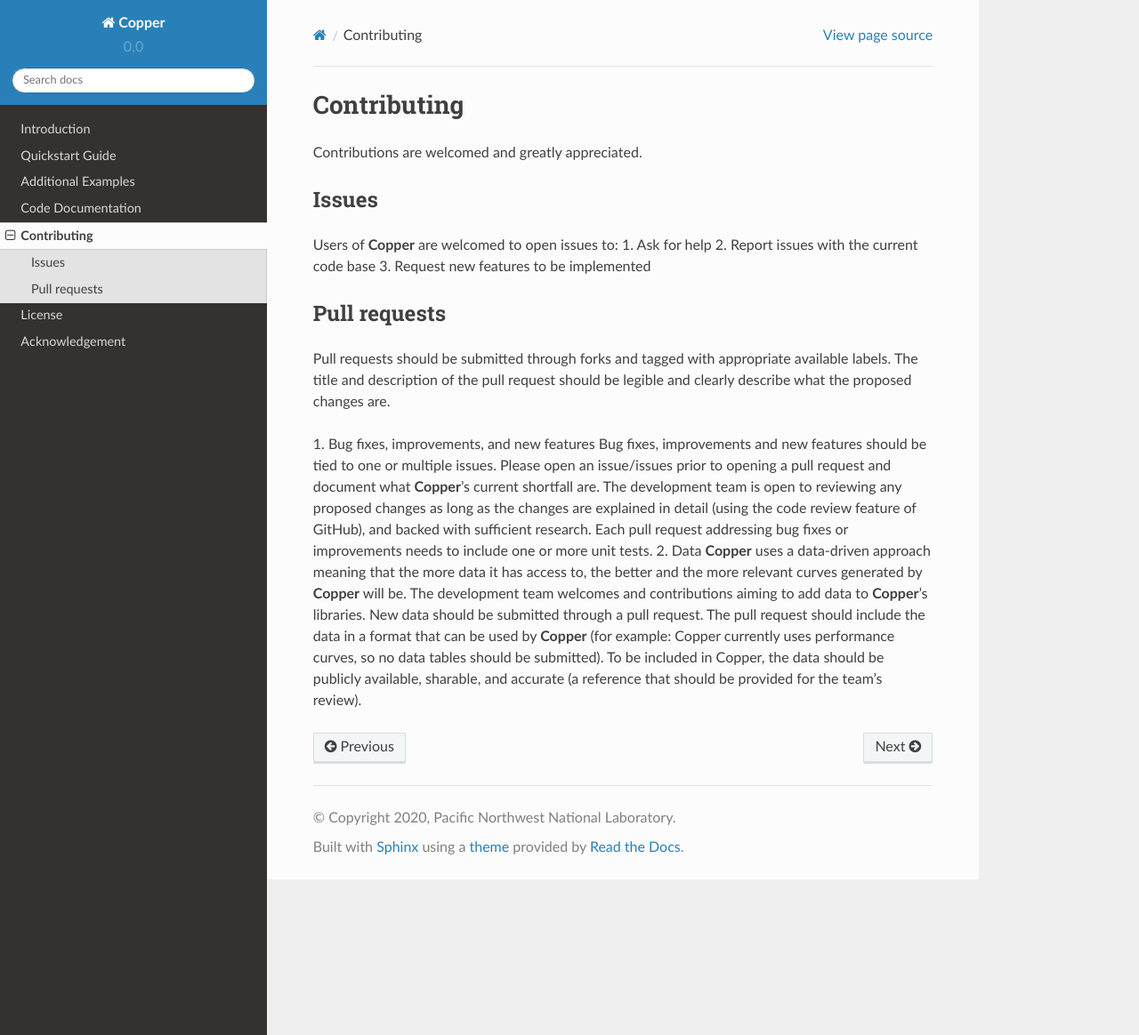
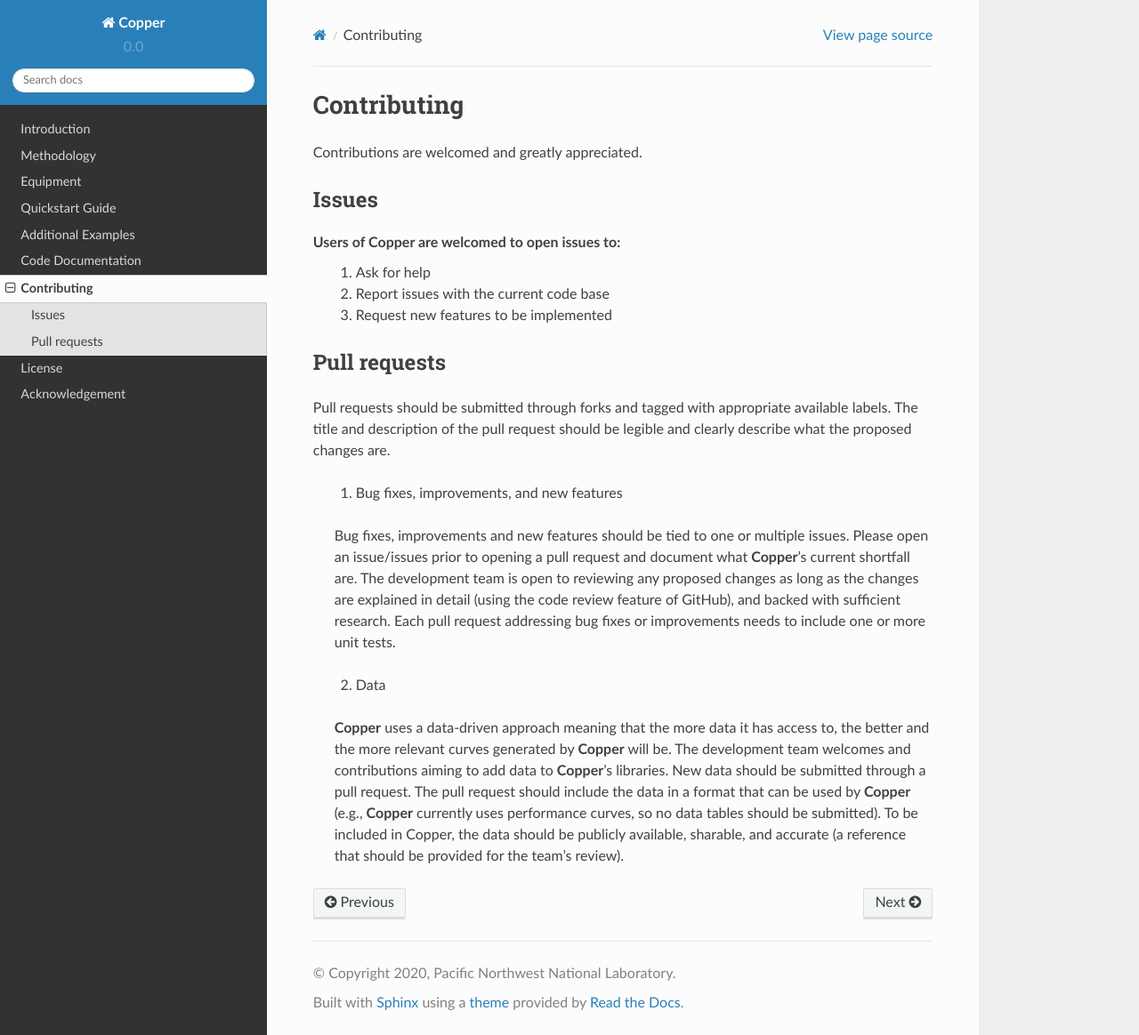
Before and after one commit to pnnl/copper, a Sphinx documentation site: the page built from docs/source/Contributing.rst, in a window 1280 px wide and 1164 px high. Shown: the whole window at 89% size. Built offline with Sphinx 7.4.7 and the Read the Docs theme 2.0.0, drawn with Linux system fonts in a browser that asks for light colours.

```diff
--- a/docs/source/Acknowledgement.rst
+++ b/docs/source/Acknowledgement.rst
@@ -1,3 +1,3 @@
 Acknowledgement
 ================
-**Copper** was developed at the Pacific Northwest National Laboratory, and was partially funded under a contract with the U.S. Department of Energy (DOE). It is actively deing developed as an open-source project.
+**Copper** was developed at the Pacific Northwest National Laboratory, and was partially funded under contract with the U.S. Department of Energy (DOE). It is actively deing developed as an open-source project.
--- a/docs/source/Contributing.rst
+++ b/docs/source/Contributing.rst
@@ -1,19 +1,22 @@
 Contributing
-=============
+==============
 Contributions are welcomed and greatly appreciated.
 
 Issues
 -------
 Users of **Copper** are welcomed to open issues to:
-1. Ask for help
-2. Report issues with the current code base
-3. Request new features to be implemented
+  1. Ask for help
+  2. Report issues with the current code base
+  3. Request new features to be implemented
 
 Pull requests
 --------------
 Pull requests should be submitted through forks and tagged with appropriate available labels. The title and description of the pull request should be legible and clearly describe what the proposed changes are.
 
-1. Bug fixes, improvements, and new features
-Bug fixes, improvements and new features should be tied to one or multiple issues. Please open an issue/issues prior to opening a pull request and document what **Copper**'s current shortfall are. The development team is open to reviewing any proposed changes as long as the changes are explained in detail (using the code review feature of GitHub), and backed with sufficient research. Each pull request addressing bug fixes or improvements needs to include one or more unit tests.
-2. Data
-**Copper** uses a data-driven approach meaning that the more data it has access to, the better and the more relevant curves generated by **Copper** will be. The development team welcomes and contributions aiming to add data to **Copper**'s libraries. New data should be submitted through a pull request. The pull request should include the data in a format that can be used by **Copper** (for example: Copper currently uses performance curves, so no data tables should be submitted). To be included in Copper, the data should be publicly available, sharable, and accurate (a reference that should be provided for the team's review).
+  1. Bug fixes, improvements, and new features
+
+  Bug fixes, improvements and new features should be tied to one or multiple issues. Please open an issue/issues prior to opening a pull request and document what **Copper**'s current shortfall are. The development team is open to reviewing any proposed changes as long as the changes are explained in detail (using the code review feature of GitHub), and backed with sufficient research. Each pull request addressing bug fixes or improvements needs to include one or more unit tests.
+
+  2. Data
+
+  **Copper** uses a data-driven approach meaning that the more data it has access to, the better and the more relevant curves generated by **Copper** will be. The development team welcomes and contributions aiming to add data to **Copper**'s libraries. New data should be submitted through a pull request. The pull request should include the data in a format that can be used by **Copper** (e.g., **Copper** currently uses performance curves, so no data tables should be submitted). To be included in Copper, the data should be publicly available, sharable, and accurate (a reference that should be provided for the team's review).
--- a/docs/source/Introduction.rst
+++ b/docs/source/Introduction.rst
@@ -4,7 +4,7 @@ Results from building energy simulations largely depend on how HVAC equipment ar
 
 What can **Copper** do?
 ------------------------
-* Generate sets of curves
+* Generate curves
 * Plot curves
 * Export curves
 
--- a/docs/source/index.rst
+++ b/docs/source/index.rst
@@ -10,9 +10,11 @@ Copper generates performance curves that can be used in most common building ene
 You might be interested in **Copper** if you are an energy modeler, engineer, or researcher wanting to generate simulation-ready performance curves that match a set of specific design efficiency and characteristics.
 
 .. toctree::
-   :maxdepth: 2
+   :maxdepth: 1
 
    Introduction
+   Methodology
+   Equipment
    Quickstart Guide
    Additional Examples
    Code Documentation
```
Also changed, not shown: other parts of docs/source/index.rst (+1 -1 lines), docs/source/Chillers.rst (added, +15 -0 lines), docs/source/Equipment.rst (added, +9 -0 lines), docs/source/Methodology.rst (added, +23 -0 lines), docs/source/chiller_lib_summary.csv (added, +25 -0 lines), 2 other files.
